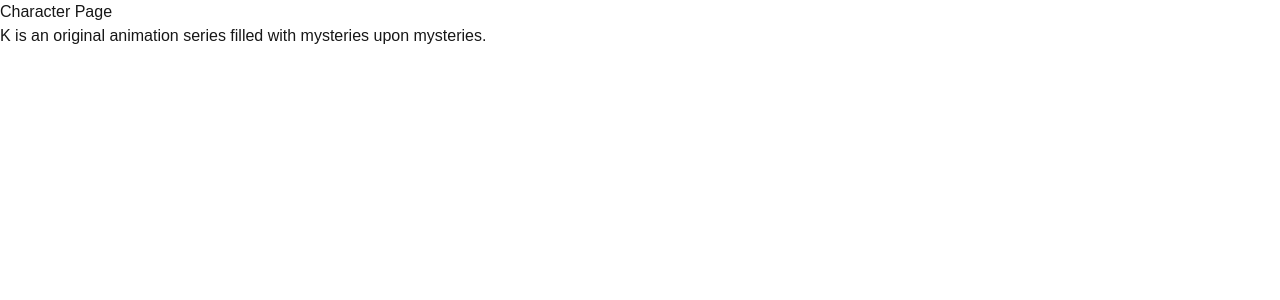
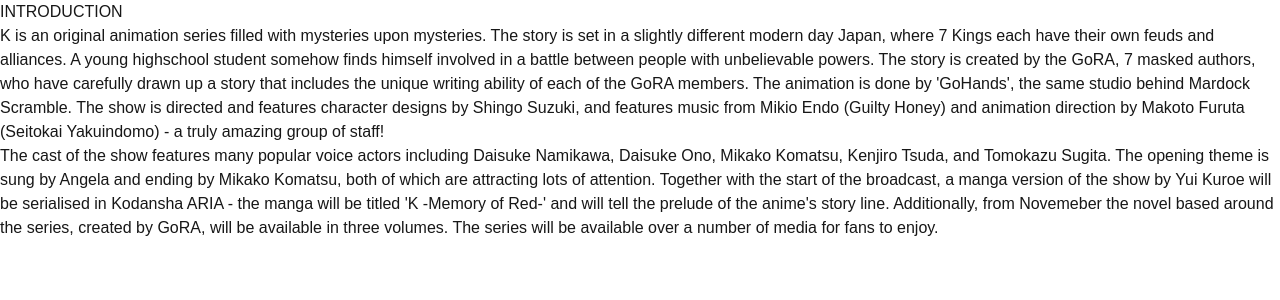
Before and after one commit to kopperino/KProject, a Next.js app: page /introduction in a window 1280 px wide. Shown: the top 300 px of the page. Built offline with nearby package versions, Linux system fonts and the light colour scheme.

Commit message:
Added paragraph tags

```diff
--- a/src/app/introduction/page.tsx
+++ b/src/app/introduction/page.tsx
@@ -1,8 +1,23 @@
 export default function IntroductionPage() {
     return (
         <>
-        <h1>Character Page</h1>
-        <p>K is an original animation series filled with mysteries upon mysteries. </p>
+        <h1>INTRODUCTION</h1>
+        <p>K is an original animation series filled with mysteries upon mysteries. The story is set
+            in a slightly different modern day Japan, where 7 Kings each have their own feuds and alliances.
+            A young highschool student somehow finds himself involved in a battle between people with unbelievable
+            powers. The story is created by the GoRA, 7 masked authors, who have carefully drawn up a story that includes
+            the unique writing ability of each of the GoRA members. The animation is done by 'GoHands', the same studio behind
+            Mardock Scramble. The show is directed and features character designs by Shingo Suzuki, and features music from
+            Mikio Endo (Guilty Honey) and animation direction by Makoto Furuta (Seitokai Yakuindomo) - a truly amazing group of staff!
+        </p>
+        <p>
+            The cast of the show features many popular voice actors including Daisuke Namikawa, Daisuke Ono, Mikako Komatsu,
+            Kenjiro Tsuda, and Tomokazu Sugita. The opening theme is sung by Angela and ending by Mikako Komatsu, both of which
+            are attracting lots of attention. Together with the start of the broadcast, a manga version of the show by Yui Kuroe
+            will be serialised in Kodansha ARIA - the manga will be titled 'K -Memory of Red-' and will tell the prelude of the anime's
+            story line. Additionally, from Novemeber the novel based around the series, created by GoRA, will be available in three volumes.
+            The series will be available over a number of media for fans to enjoy.
+        </p>
         </>
     )
 }
```
